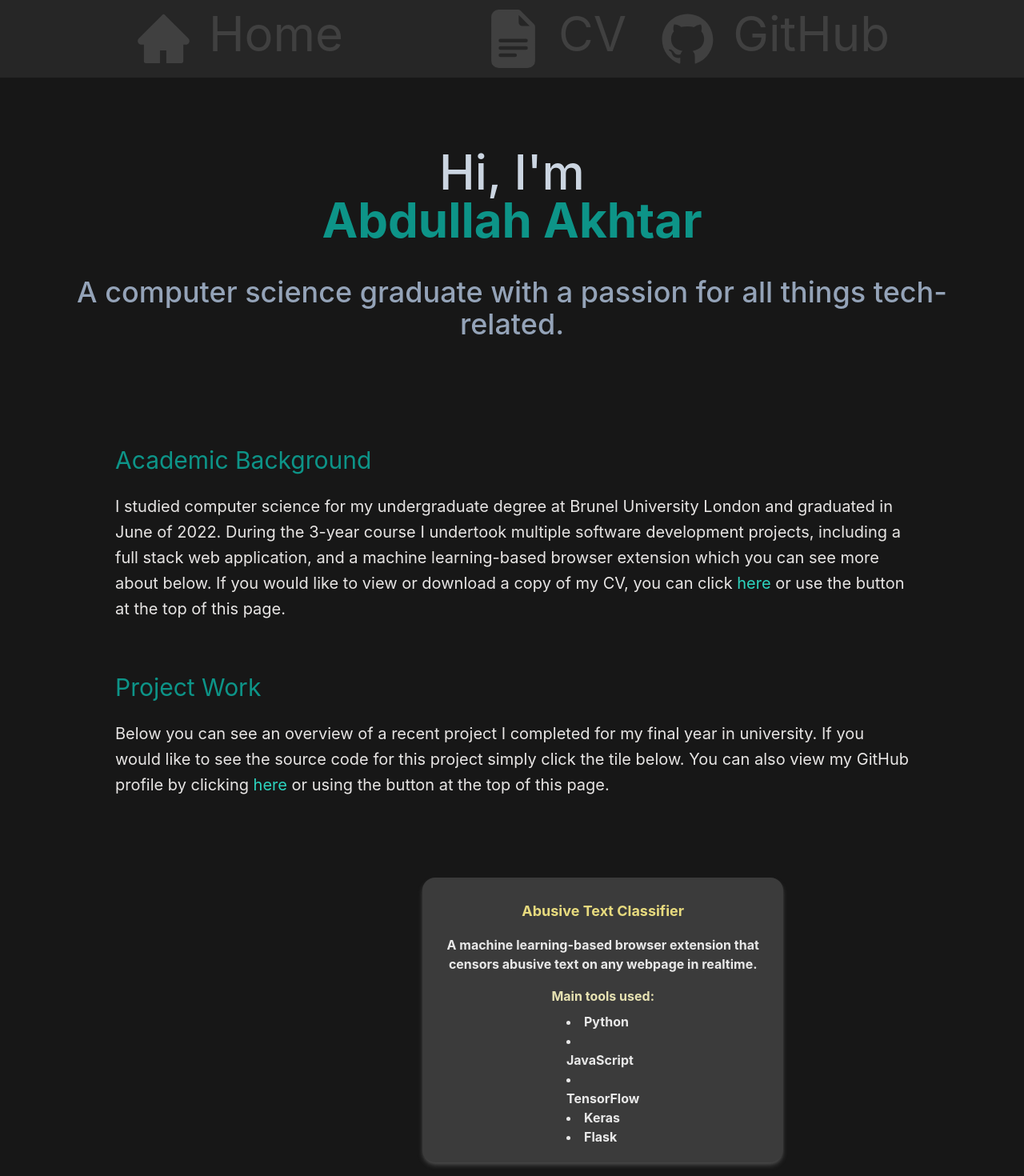
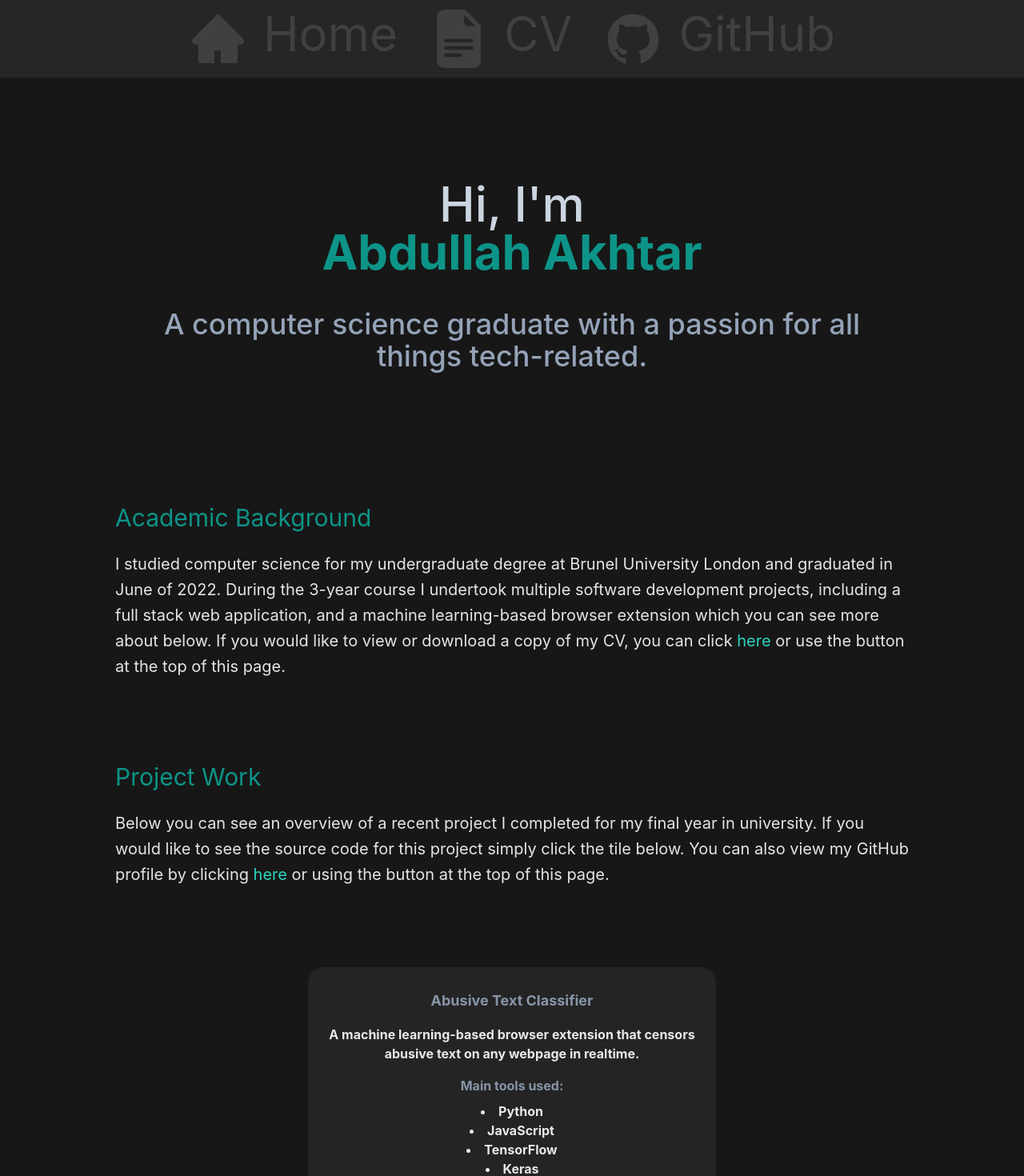
Before and after one commit to AA760/abdullahakhtar.xyz, a Next.js app: page / in a window 1280 px wide. Shown: the top 1470 px of the page at 80% size. Built offline with nearby package versions, Linux system fonts and the light colour scheme.

Commit message:
Optimised display scaling.

```diff
--- a/pages/index.js
+++ b/pages/index.js
@@ -11,30 +11,29 @@ export default function Home() {
     <div>
       <Head>
         <title>Abdullah Akhtar's Website</title>
+        <meta name="viewport" content="width=device-width, height=device-height, initial-scale=1.0, minimum-scale=1.0"/>
         <link rel="icon" href="/icon.png" />
       </Head>
 
-      <main className='px-0 md:px-0 lg:px-0 bg-neutral-900 min-h-screen'>
+      <main className='bg-neutral-900 min-h-screen'>
         <section>
-        <nav className='py-0 px-20 mb-12 flex justify-around bg-neutral-800'>
-          <ul className='flex text-center'>
+        <nav className='py-0 sm:px-5 px-20 mb-12 flex sm:flex justify-around bg-neutral-800'>
+          <ul className='lg:flex md:flex text-center'>
             <li><a className='flex gap-5 py-3 px-5 text-neutral-700 hover:bg-neutral-600 text-6xl' href="/"><AiFillHome size={73}/>Home</a></li>
-          </ul>
-          <ul className='flex text-center'>
             <li><a className='flex gap-5 py-3 px-5 text-neutral-700 hover:bg-neutral-600 text-6xl' href="#"><BsFillFileEarmarkTextFill size={73}/>CV</a></li>
-            <li><a className='flex gap-5 py-3 px-5 text-neutral-700 hover:bg-neutral-600 text-6xl' href="https://github.com/AA760" passHref={true}><AiFillGithub size={73}/>GitHub</a></li>
+            <li><a className='flex gap-5 py-3 px-5 text-neutral-700 hover:bg-neutral-600 text-6xl' href="https://github.com/AA760"><AiFillGithub size={73}/>GitHub</a></li>
           </ul>
         </nav>
+        </section>
+
+        <section className='container mx-auto px-0 lg:px-36 py-10 flex'>
         <div className='text-center p-10'>
           <h2 className='text-6xl py-0 font-medium text-slate-300'>Hi, I'm<br/><b><span className='text-teal-600'>Abdullah Akhtar</span></b></h2>
           <h3 className='text-4xl py-10 text-slate-400 font-medium'>A computer science graduate with a passion for all things tech-related.</h3>
-          <p className='text-md py-6 leading-8 text-gray-800 md:text-xl max-w-lg mx-auto'>
-
-          </p>
         </div>
         </section>
 
-      <section className='container mx-auto px-36'>
+      <section className='container mx-auto px-10 lg:px-36 py-10'>
       <div>
         <h3 className='text-3xl py-1 text-teal-600'>Academic Background</h3>
         <p className='text-md py-5 leading-8 text-stone-200 text-xl'>
@@ -46,24 +45,24 @@ export default function Home() {
       </div>
       </section>
 
-      <section className='container mx-auto px-36 py-10'>
+      <section className='container mx-auto px-10 lg:px-36 py-10'>
         <div>
           <h3 className='text-3xl py-1 text-teal-600'>Project Work</h3>
           <p className='text-md py-5 leading-8 text-stone-200 text-xl'>
         Below you can see an overview of a recent project I completed for my final year in university. If you would like to see the source code for this project
-        simply click the tile below. You can also view my GitHub profile by clicking <span className='text-teal-400'><a href="https://github.com/AA760" passHref={true}>here</a></span> or using the button at the top
+        simply click the tile below. You can also view my GitHub profile by clicking <span className='text-teal-400'><a href="https://github.com/AA760">here</a></span> or using the button at the top
         of this page.
           </p>
         </div>
-        <div className='lg:flex px-96'>
-        <a href="https://github.com/AA760/abusive-text-classifier" passHref={true}>
-        <div className='text-center shadow-md shadow-neutral-600  hover:bg-teal-600 p-5 rounded-2xl my-20 bg-neutral-700 opacity-90 hover:opacity-100 hover:shadow-teal-600'>
-          <h3 className='text-lg font-medium pt-2 pb-2 text-yellow-200'><b>Abusive Text Classifier</b></h3>
+        <div className='flex justify-center'>
+        <a href="https://github.com/AA760/abusive-text-classifier">
+        <div className='text-center shadow-md shadow-neutral-700  hover:bg-neutral-800 p-5 rounded-2xl my-20 bg-neutral-800 opacity-90 hover:opacity-100'>
+          <h3 className='text-lg font-medium pt-2 pb-2 text-slate-400'><b>Abusive Text Classifier</b></h3>
           <p className='py-2 text-white'>
-            <b>A machine learning-based browser extension that censors abusive text on any webpage in realtime.</b>
+            <b>A machine learning-based browser extension that censors <br/>abusive text on any webpage in realtime.</b>
           </p>
-          <h4 className='py-2 text-yellow-100'><b>Main tools used:</b></h4>
-          <ul className='list-disc list-inside px-40 text-white text-justify'>
+          <h4 className='py-2 text-slate-400'><b>Main tools used:</b></h4>
+          <ul className='list-disc list-inside text-white text-center lg:px-44 px-16'>
             <b>
             <li>Python</li>
             <li>JavaScript</li>
```
